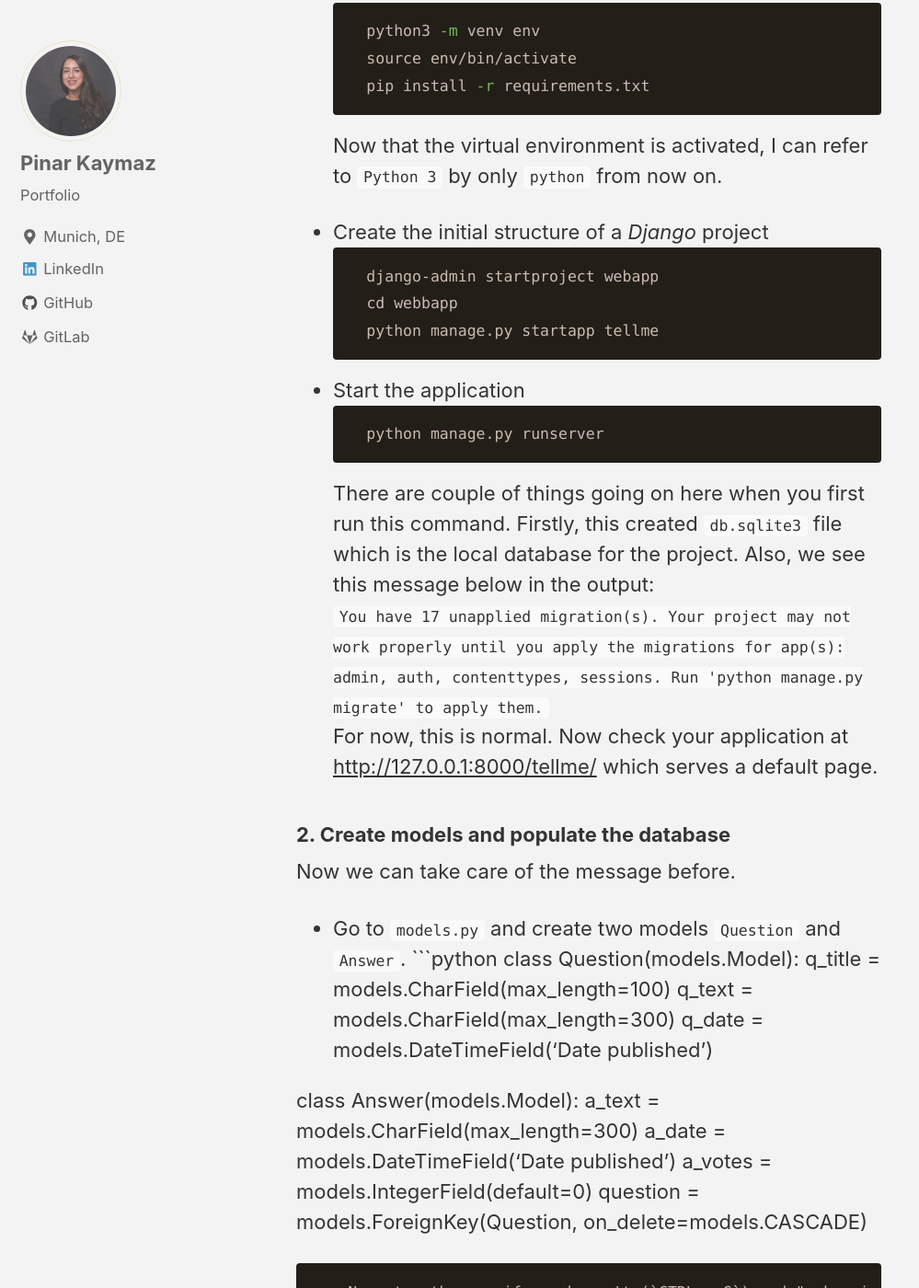
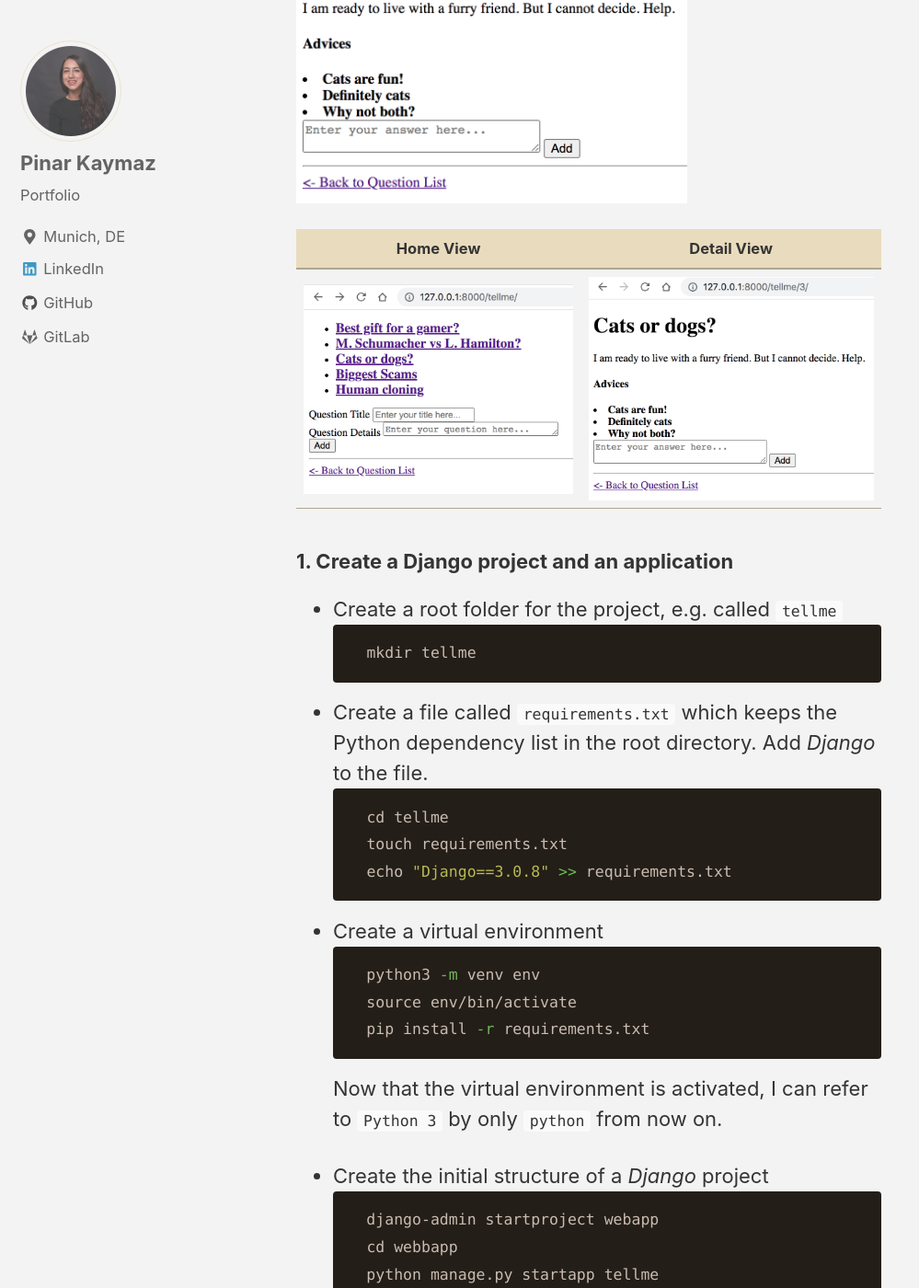
Before and after one commit to pinarkaymaz6/pinarkaymaz6.github.io, a Jekyll site: the page built from _posts/2020-07-22-tellme.md, in a window 1280 px wide and 1400 px high, scrolled down 2454 px. Shown: the whole window at 92% size, without its empty margins (0-999 px from the left). Built offline with Jekyll 4.4.1, drawn with Linux system fonts in a browser that asks for light colours; nearby versions of some CDN libraries; some of the changed text lies outside the part shown.

Commit message:
Put images in the same row

```diff
--- a/_posts/2020-07-22-tellme.md
+++ b/_posts/2020-07-22-tellme.md
@@ -16,6 +16,12 @@ I created an anonymous Question-Answer platform where people can ask a question
 ![alt]({{ site.url }}{{ site.baseurl }}/images/tellme/index.png)
 
 ![alt]({{ site.url }}{{ site.baseurl }}/images/tellme/detail.png)
+
+<img src="{{ site.url }}{{ site.baseurl }}/images/tellme/index.png" width="425"/> <img src="{{ site.url }}{{ site.baseurl }}/images/tellme/detail.png" width="425"/>
+
+Home View             |  Detail View
+:-------------------------:|:-------------------------:
+![]({{ site.url }}{{ site.baseurl }}/images/tellme/index.png)  |  ![]({{ site.url }}{{ site.baseurl }}/images/tellme/detail.png)
 
 ### 1. Create a Django project and an application
   - Create a root folder for the project, e.g. called `tellme`
```
